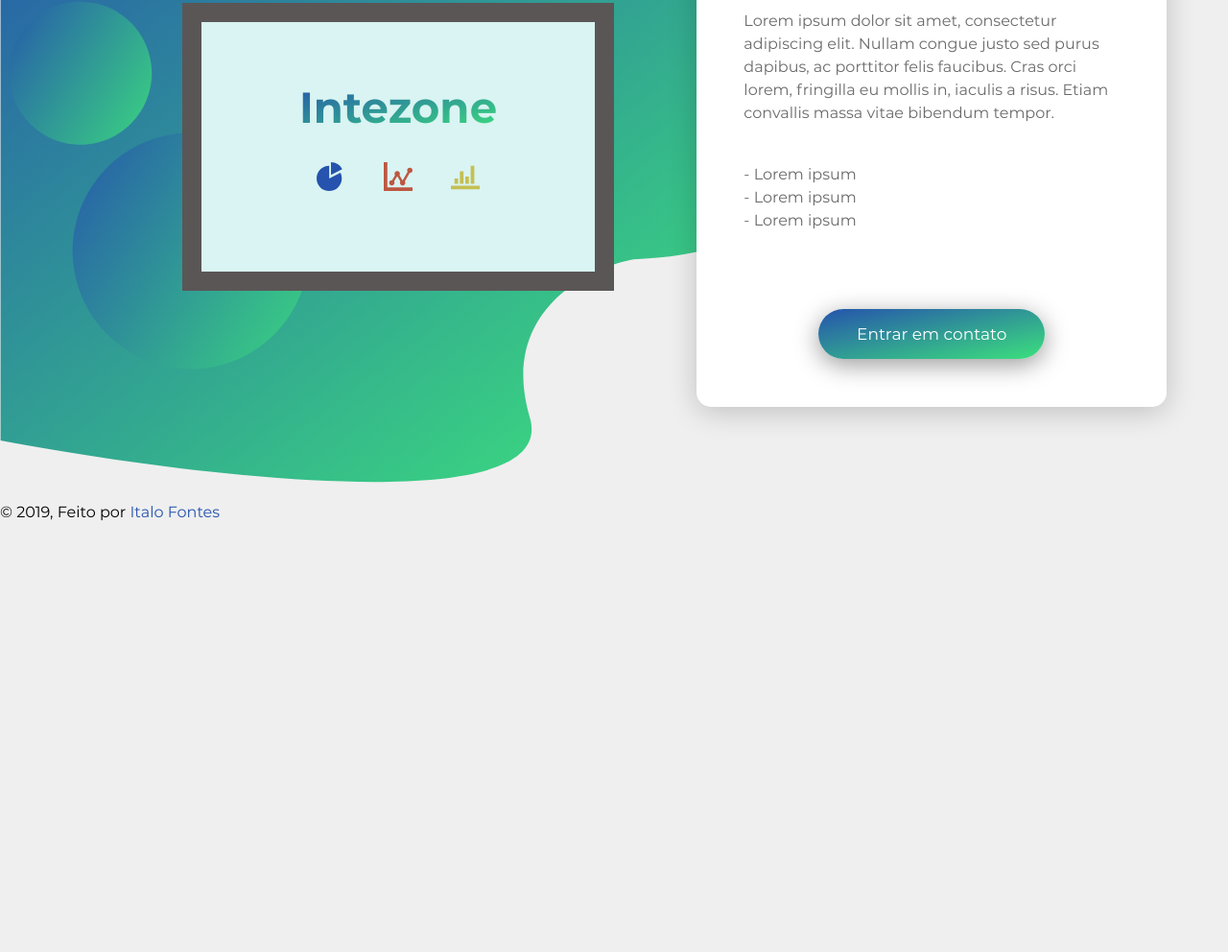
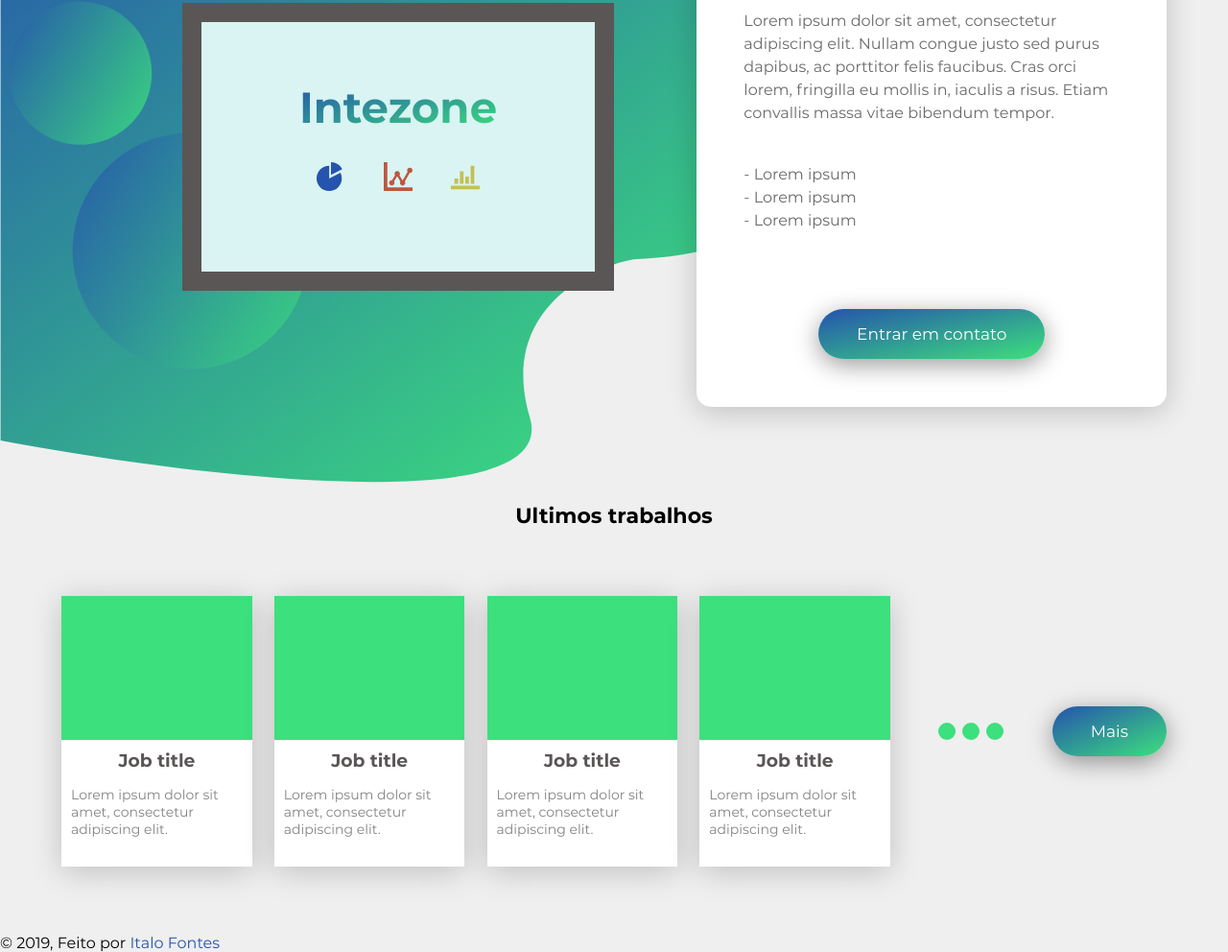
Before and after one commit to TimFont/interzone, a Gatsby site: page / in a window 1280 px wide. Shown: the part 1761-2753 px from the top of the page at 96% size. Before the commit the page ends 2304 px from the top, so only its background shows below. Built offline with nearby package versions, Linux system fonts and the light colour scheme; Gatsby itself is replaced by a stand-in of ours.

Commit message:
latest work section added

```diff
--- /dev/null
+++ b/src/components/home/jobGrid.js
@@ -0,0 +1,53 @@
+import React, { Component } from 'react';
+import { Link } from 'gatsby';
+
+export default class JobGrid extends Component {
+    constructor(props){
+        super(props);
+
+        this.renderJobs = this.renderJobs.bind(this);
+    }
+
+    renderJobs(){
+        const jobCards = [];
+
+        for(let c = 0; c < 4; c++){
+            jobCards.push(
+                <div className="jobCard">
+                    <div className="jobCard__img">
+                    </div>
+                    <div className="jobCard__info">
+                        <Link to="/" className="jobCard__link">
+                            <h3 className="jobCard__title">
+                                Job title
+                            </h3>
+                        </Link>
+                        <p className="jobCard__desc">
+                            Lorem ipsum dolor sit amet, consectetur adipiscing elit.
+                        </p>
+                    </div>
+                </div>
+            );
+        }
+
+        return jobCards;
+    }
+
+    render(){
+        const jobCards = this.renderJobs();
+
+        return (
+            <div className="jobGrid">
+                <div className="jobGrid__cards">
+                    { jobCards }
+                </div>
+                <div className="jobGrid__more">
+                    <div className="jobGrid__dots">&nbsp;</div>
+                    <Link className="btn" to="/sobre">Mais</Link>
+                </div>
+            </div>
+        );
+    }
+
+
+}
--- a/src/pages/index.js
+++ b/src/pages/index.js
@@ -8,6 +8,7 @@
 import CardGrid from '../components/home/cardGrid';
 import { Link } from "gatsby";
 import AdvIllu from "../components/home/advIllu";
+import JobGrid from "../components/home/jobGrid";
 
 
 export default class IndexPage extends Component {
@@ -54,6 +55,13 @@
           </div>
         </section>
 
+        <section className="job-section">
+          <div className="container-big">
+            <h1 className="section-title">Ultimos trabalhos</h1>
+            <JobGrid />
+          </div>
+        </section>
+
 
       </Layout>
     );
--- /dev/null
+++ b/src/styles/components/_jobGrid.scss
@@ -0,0 +1,107 @@
+.jobGrid{
+    display:flex;
+    flex-wrap: wrap;
+    align-items: center;
+    margin:6rem 0;
+
+    &__cards {
+        flex:0 0 75%;
+        display:flex;
+        justify-content: space-between;
+        align-items: center;
+        flex-wrap: wrap;
+
+        @include respond(tab-port){
+            flex:0 0 100%;
+        }
+    }
+
+    &__more {
+        flex:0 0 25%;
+        display:flex;
+        align-items: center;
+        justify-content: space-between;
+
+
+        @include respond(tab-port){
+            flex:0 0 100%;
+            flex-direction: column;
+            margin-top:4rem;
+        }
+
+    }
+
+    &__dots {
+        position:relative;
+        margin:0 auto;
+
+        &,
+        &::before,
+        &::after {
+            background-color:$color-main-green;
+            height:18px;
+            width:18px;
+            border-radius:15px;
+        }
+
+        &::before,
+        &::after {
+            content:"";
+            position: absolute;
+
+        }
+
+        &::before {
+            left:2.5rem;
+        }
+
+        &::after {
+            right:2.5rem;
+        }
+
+        @include respond(tab-port){
+            margin-bottom:2.5rem;
+        }
+    }
+
+}
+
+.jobCard{
+    flex:0 0 23%;
+    background-color:$color-white;
+    box-shadow:$box-shadow;
+    margin:1rem 0;
+
+    @include respond(tab-land){
+        flex:0 0 calc(33.33% - 1rem);
+    }
+
+    @include respond(tab-port){
+        flex:0 0 calc(50% - 1rem);
+    }
+
+    &__img {
+        height:15rem;
+        background-color:$color-main-green;
+    }
+
+    &__info{
+        padding:1rem;
+    }
+
+    &__link {
+        color:$color-dark-grey;
+    }
+
+    &__title {
+        text-align:center;
+        margin-bottom:1.5rem;
+    }
+
+    &__desc {
+        font-size:1.4rem;
+        color:$color-grey-three;
+        margin-bottom:2rem;
+
+    }
+}
--- a/src/styles/main.scss
+++ b/src/styles/main.scss
@@ -16,6 +16,7 @@
 @import './components/cardGrid';
 @import './components/card';
 @import './components/adv';
+@import './components/jobGrid';
 
 
 @import './pages/home';
--- a/src/styles/pages/_home.scss
+++ b/src/styles/pages/_home.scss
@@ -117,3 +117,7 @@
     }
 
 }
+
+.job-section{
+
+}
```
